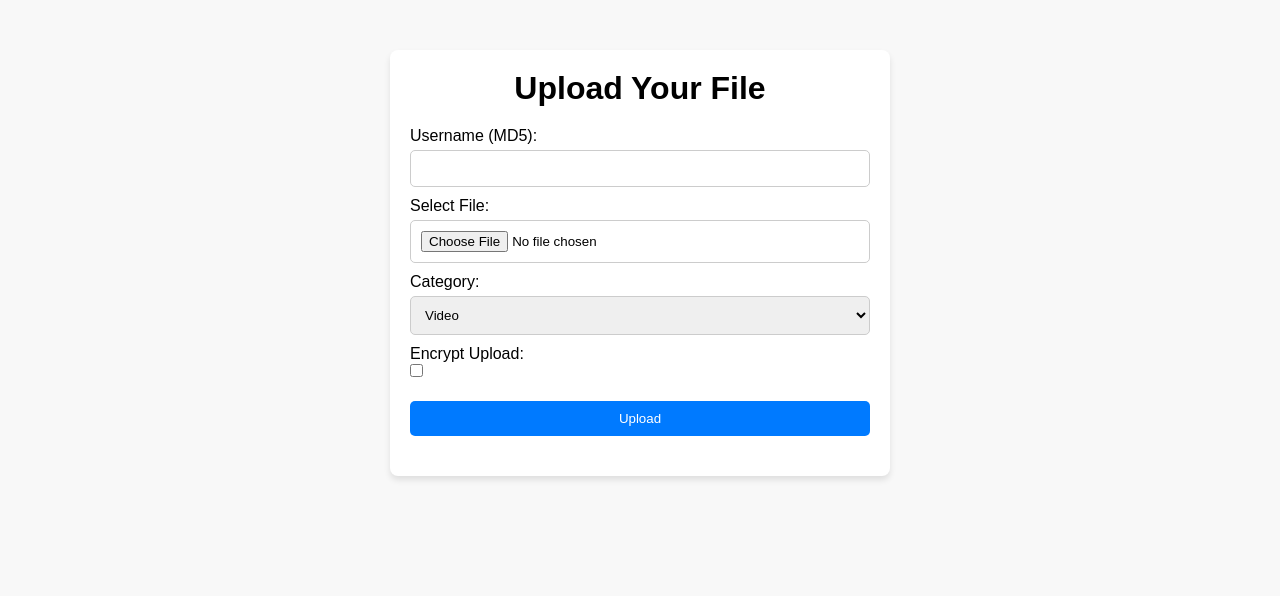
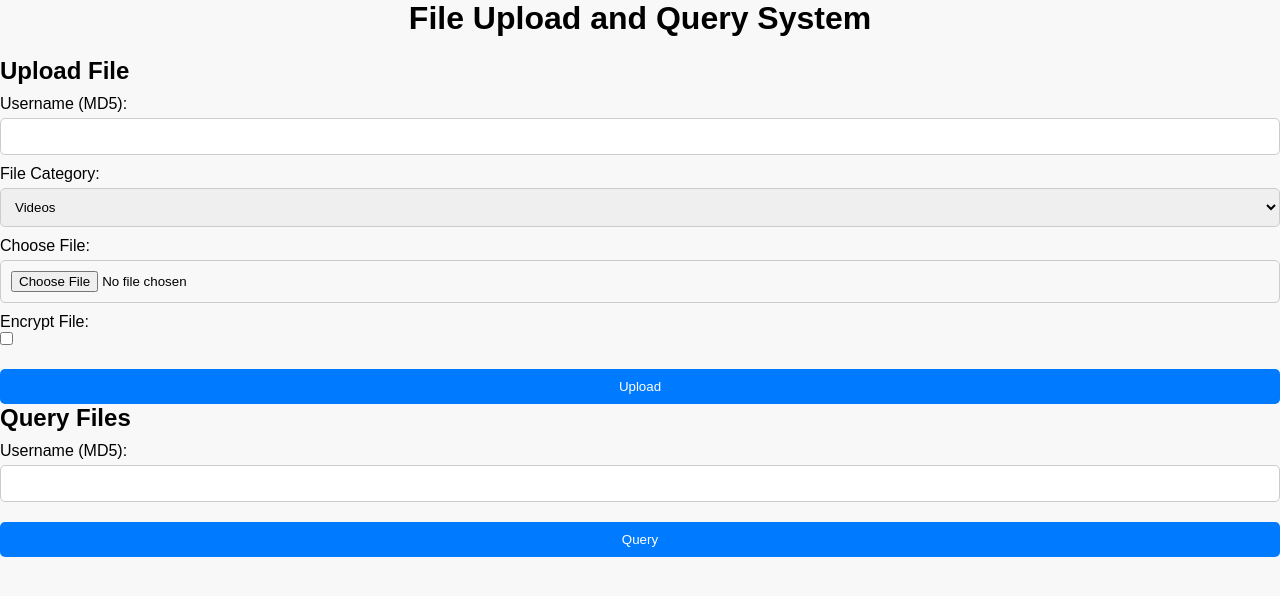
Before and after one commit to GitHu537/GitHu537, a plain HTML site: page index/code/frontend/index.html in a window 1280 px wide. Drawn offline with Linux system fonts and the light colour scheme.

Commit message:
更新 index.html

```diff
--- a/index/code/frontend/index.html
+++ b/index/code/frontend/index.html
@@ -3,34 +3,54 @@
 <head>
     <meta charset="UTF-8">
     <meta name="viewport" content="width=device-width, initial-scale=1.0">
-    <title>File Upload</title>
+    <title>File Upload and Query</title>
     <link rel="stylesheet" href="styles.css">
 </head>
 <body>
-    <div class="container">
-        <h1>Upload Your File</h1>
+    <header>
+        <h1>File Upload and Query System</h1>
+    </header>
+
+    <main>
+        <!-- 文件上传部分 -->
+        <section id="file-upload-section">
+            <h2>Upload File</h2>
             <form id="upload-form">
                 <label for="username">Username (MD5):</label>
-            <input type="text" id="username" required>
+                <input type="text" id="username" name="username" required>
 
-            <label for="file">Select File:</label>
-            <input type="file" id="file" required>
-
-            <label for="category">Category:</label>
-            <select id="category">
-                <option value="video">Video</option>
+                <label for="category">File Category:</label>
+                <select id="category" name="category">
+                    <option value="videos">Videos</option>
                     <option value="audio">Audio</option>
-                <option value="document">Document</option>
-                <option value="compressed">Compressed</option>
+                    <option value="documents">Documents</option>
+                    <option value="compress">Compressed Files</option>
                 </select>
 
-            <label for="encrypt">Encrypt Upload:</label>
-            <input type="checkbox" id="encrypt">
+                <label for="file">Choose File:</label>
+                <input type="file" id="file" name="file" required>
+
+                <label for="encrypt">Encrypt File:</label>
+                <input type="checkbox" id="encrypt" name="encrypt">
 
                 <button type="submit">Upload</button>
             </form>
-        <div id="result"></div>
+        </section>
+
+        <!-- 文件查询部分 -->
+        <section id="file-query-section">
+            <h2>Query Files</h2>
+            <form id="query-form">
+                <label for="query-username">Username (MD5):</label>
+                <input type="text" id="query-username" name="username" required>
+                <button type="submit">Query</button>
+            </form>
+
+            <div id="file-list">
+                <!-- 文件信息展示区 -->
             </div>
+        </section>
+    </main>
 
     <script src="script.js"></script>
 </body>
```
Lines whose indentation alone changed are shown as unchanged.
